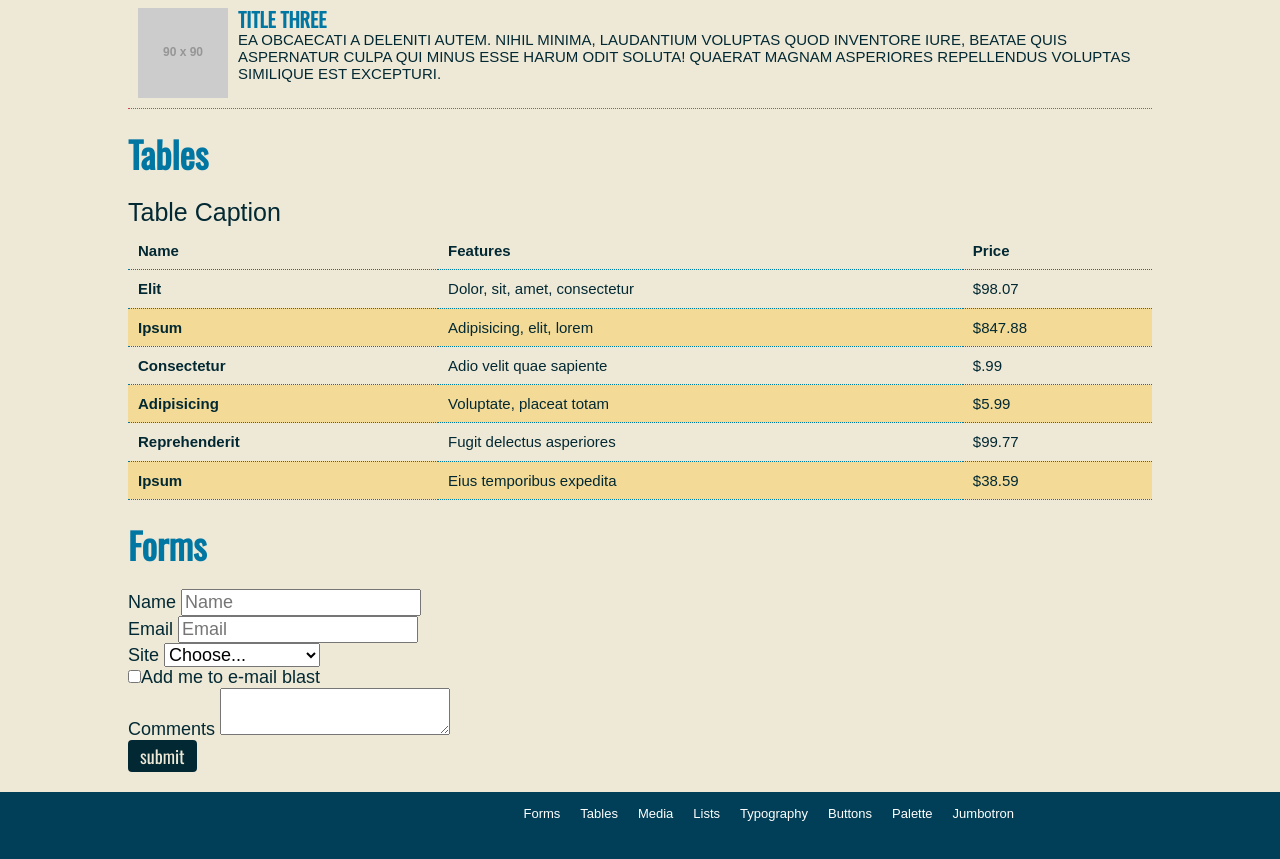
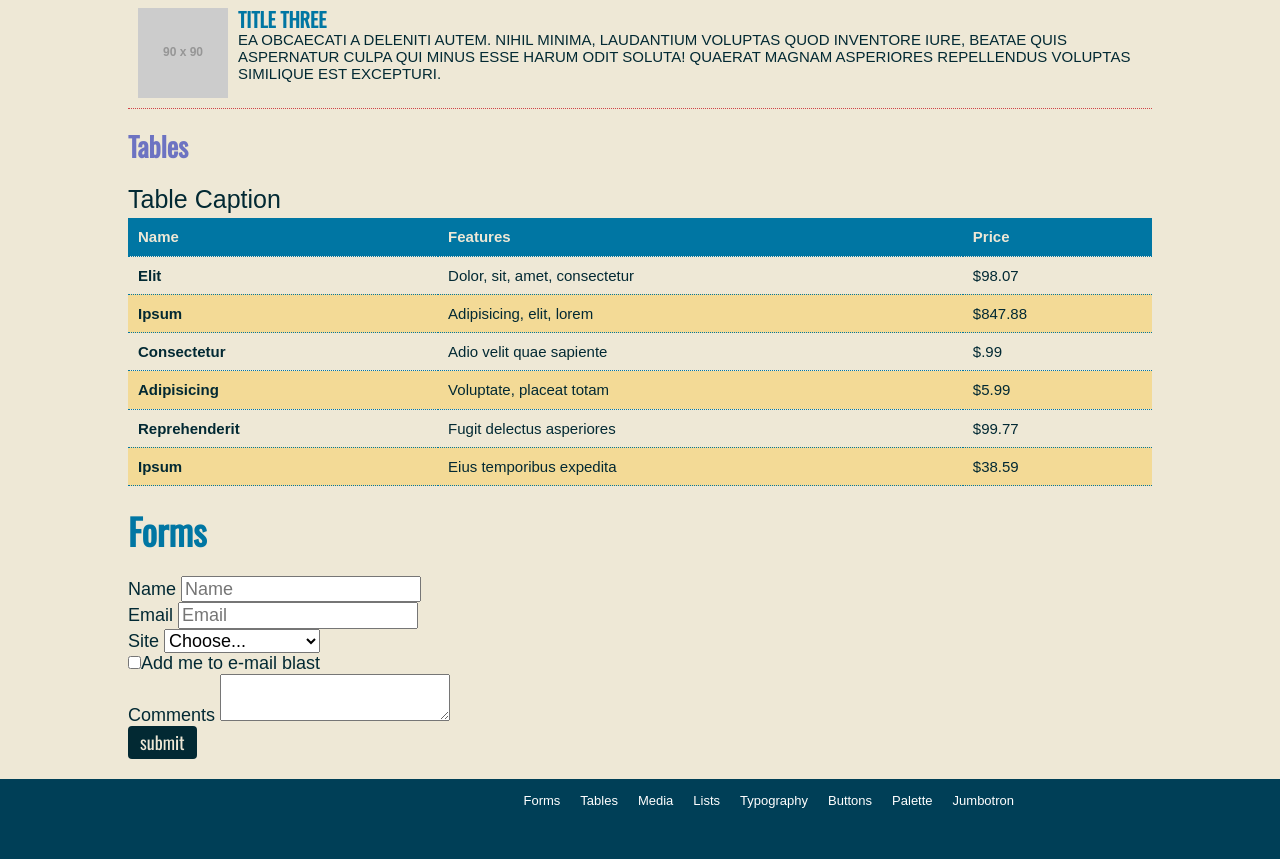
Before and after one commit to tantyu2021/sass-gulp_node-645, a plain HTML site: page index.html in a window 1280 px wide. Shown: the part 4341-5200 px from the top of the page. Drawn offline with nearby package versions, Linux system fonts and the light colour scheme; placeholder pictures from the web are drawn by us; a web font is replaced by a local one.

Commit message:
corrections

```diff
--- a/index.html
+++ b/index.html
@@ -187,7 +187,7 @@
 
       <section class="tables">
         <div class="container">
-          <h1>Tables</h1>
+          <h2>Tables</h2>
           <table class="table">
             <caption>Table Caption</caption>
             <thead>
--- a/scss/modules/_tables.scss
+++ b/scss/modules/_tables.scss
@@ -29,7 +29,7 @@ $color-even-cells: transparentize($yellow, .7);
             }
         }
     }
-}
+
 
 > thead, > tr {
     background-color: $blue;
@@ -40,4 +40,4 @@ $color-even-cells: transparentize($yellow, .7);
     > th {
         border-bottom: 0;
     }
-}
+} }
```
Also changed, not shown: css/style.css, css/style.min.css, 2 other files.
